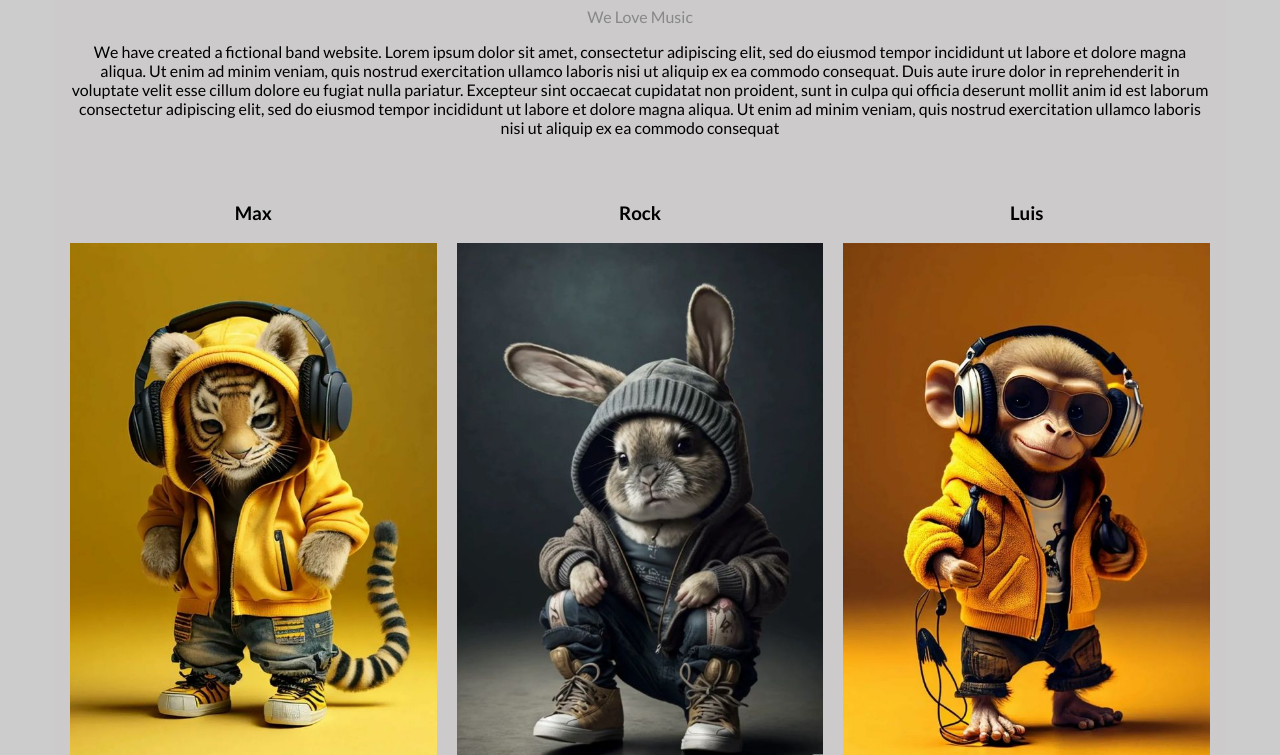
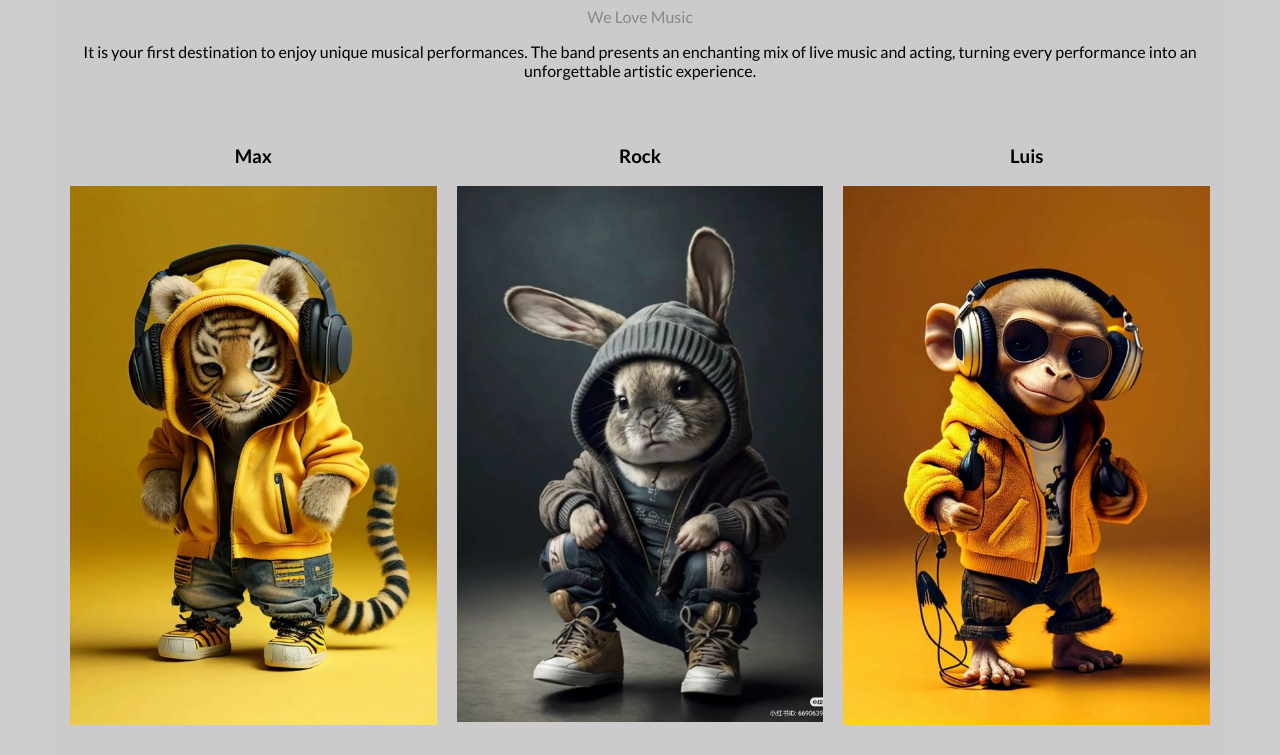
Before and after one commit to Mohamed171717/The-Band, a plain HTML site: page index.html in a window 1280 px wide. Shown: the part 923-1678 px from the top of the page. Drawn offline with Linux system fonts and the light colour scheme.

Commit message:
add summery

```diff
--- a/index.html
+++ b/index.html
@@ -65,14 +65,9 @@
             <h1 class="txt-c mb-10">THE BAND</h1>
             <span class="d-block txt-c c-grey mb-10">We Love Music</span>
             <p class="txt-c">
-                We have created a fictional band website. Lorem ipsum dolor sit amet,
-                consectetur adipiscing elit, sed do eiusmod tempor incididunt ut labore et dolore magna aliqua.
-                Ut enim ad minim veniam, quis nostrud exercitation ullamco laboris nisi ut aliquip ex ea
-                commodo consequat. Duis aute irure dolor in reprehenderit in voluptate velit esse cillum dolore
-                eu fugiat nulla pariatur. Excepteur sint occaecat cupidatat non proident, sunt in culpa qui
-                officia deserunt mollit anim id est laborum consectetur adipiscing elit, sed do eiusmod tempor
-                incididunt ut labore et dolore magna aliqua. Ut enim ad minim veniam, quis nostrud exercitation
-                ullamco laboris nisi ut aliquip ex ea commodo consequat
+                It is your first destination to enjoy unique musical performances.
+                The band presents an enchanting mix of live music and acting,
+                turning every performance into an unforgettable artistic experience.
             </p>
             <div class="names d-grid gap-20">
                 <div class="name">
```
